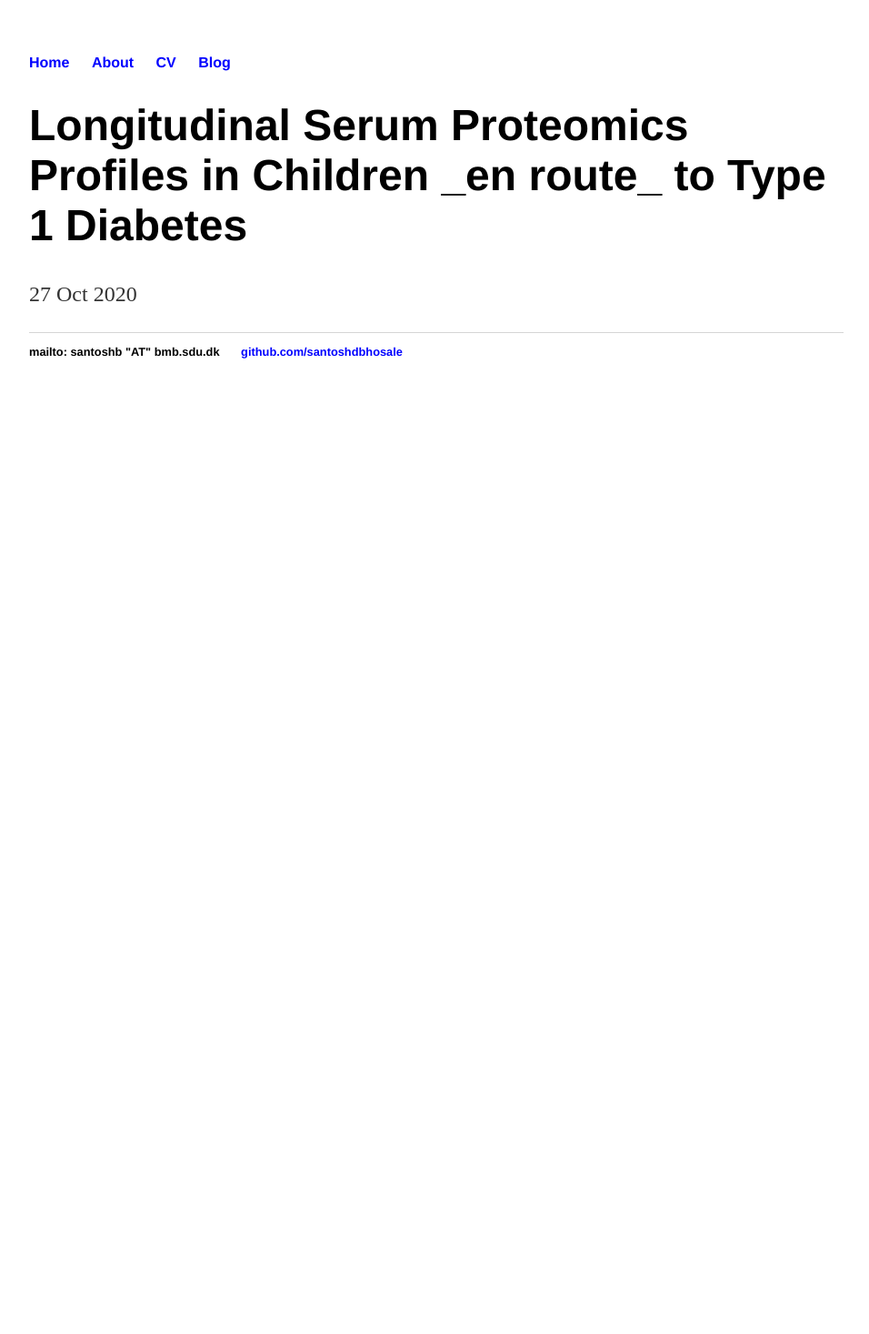
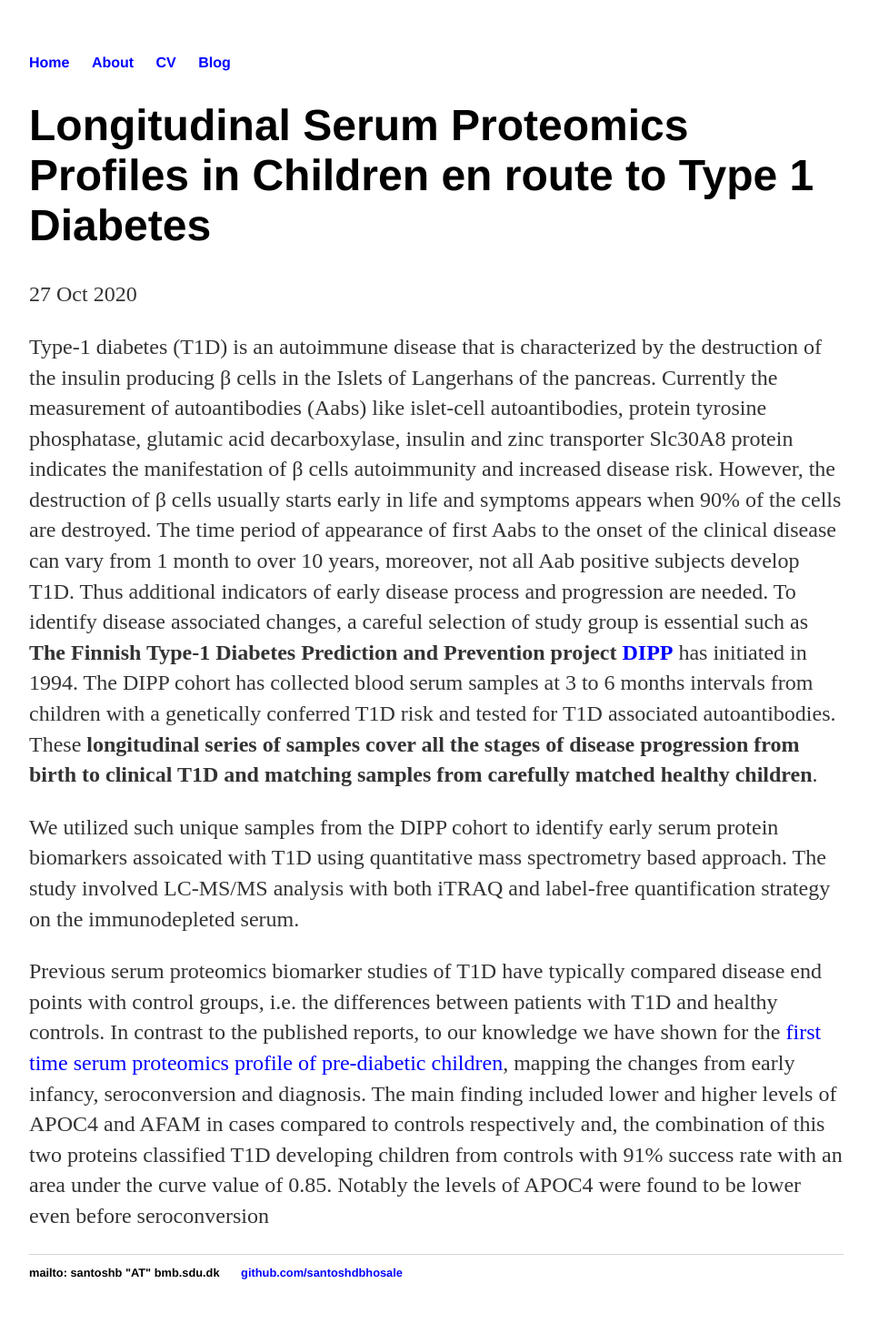
Before and after one commit to santoshdbhosale/santoshdbhosale.github.io, a Jekyll site: the page built from _posts/2020-10-27-Serum-Proteomics-Pre-diabetic.md, in a window 1280 px wide. Shown: the whole page at 91% size, without its empty margins (160-1116 px from the left). Built offline with Jekyll 4.4.1, drawn with Linux system fonts in a browser that asks for light colours; before the commit the page ends 900 px from its top, so only the background shows below that.

Commit message:
Update 2020-10-27-Serum-Proteomics-Pre-diabetic.md

```diff
--- a/_posts/2020-10-27-Serum-Proteomics-Pre-diabetic.md
+++ b/_posts/2020-10-27-Serum-Proteomics-Pre-diabetic.md
@@ -1,5 +1,10 @@
 ---
 layout: post
-title: "Longitudinal Serum Proteomics Profiles in Children _en route_ to Type 1 Diabetes"
+title: "Longitudinal Serum Proteomics Profiles in Children en route to Type 1 Diabetes"
 date: 2020-10-27
 ---
+Type-1 diabetes (T1D) is an autoimmune disease that is characterized by the destruction of the insulin producing β cells in the Islets of Langerhans of the pancreas. Currently the measurement of autoantibodies (Aabs) like islet-cell autoantibodies, protein tyrosine phosphatase, glutamic acid decarboxylase, insulin and zinc transporter Slc30A8 protein indicates the manifestation of β cells autoimmunity and increased disease risk. However, the destruction of β cells usually starts early in life and symptoms appears when 90% of the cells are destroyed. The time period of appearance of first Aabs to the onset of the clinical disease can vary from 1 month to over 10 years, moreover, not all Aab positive subjects develop T1D. Thus additional indicators of early disease process and progression are needed. To identify disease associated changes, a careful selection of study group is essential such as **The Finnish Type-1 Diabetes Prediction and Prevention project [DIPP](https://dipp.fi/?page_id=5239&lang=en)** has initiated in 1994. The DIPP cohort has collected blood serum samples at 3 to 6 months intervals from children with a genetically conferred T1D risk and tested for T1D associated autoantibodies. These **longitudinal series of samples cover all the stages of disease progression from birth to clinical T1D and matching samples from carefully matched healthy children**.
+
+We utilized such unique samples from the DIPP cohort to identify early serum protein biomarkers assoicated with T1D using quantitative mass spectrometry based approach. The study involved LC-MS/MS analysis with both iTRAQ and label-free quantification strategy on the immunodepleted serum.
+
+Previous serum proteomics biomarker studies of T1D have typically compared disease end points with control groups, i.e. the differences between patients with T1D and healthy controls. In contrast to the published reports, to our knowledge we have shown for the [first time serum proteomics profile of pre-diabetic children](https://diabetes.diabetesjournals.org/content/64/6/2265), mapping the changes from early infancy, seroconversion and diagnosis. The main finding included lower and higher levels of APOC4 and AFAM in cases compared to controls respectively and, the combination of this two proteins classified T1D developing children from controls with 91% success rate with an area under the curve value of 0.85. Notably the levels of APOC4 were found to be lower even before seroconversion
```
